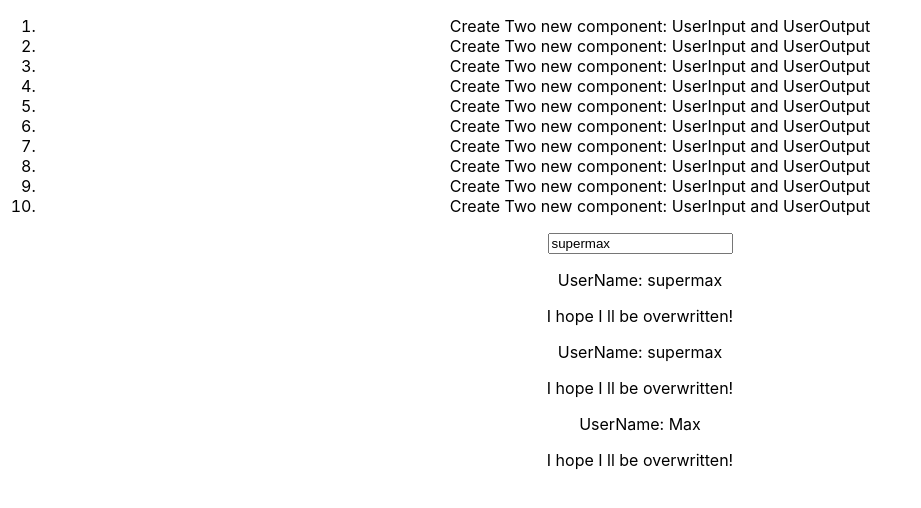
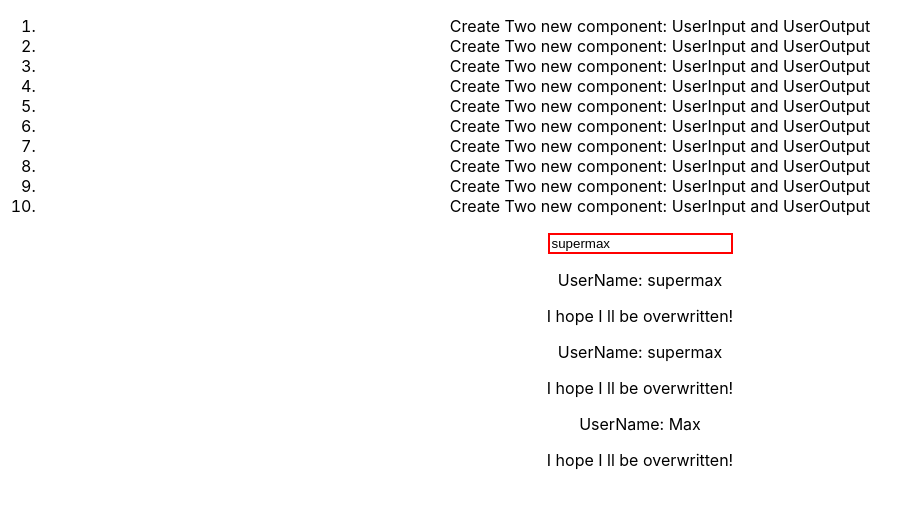
Before and after one commit to Masoume-vesali1993/udemy, a React (Create React App) app: page / in a window 1280 px wide. Shown: the top 508 px of the page, without its empty margins (0-921 px from the left). Built offline with nearby package versions, Linux system fonts and the light colour scheme.

Commit message:
inline
style

```diff
--- a/src/UserInput/UserInput.js
+++ b/src/UserInput/UserInput.js
@@ -1,8 +1,13 @@
 import React from 'react';
 
 const userInput = (props) => {
+    const inputStyle = {
+        border: '2px solid red'
+    }
+
     return <input
     type="text"
+    style={inputStyle}
     onChange={props.changed}
     value={props.currentName} />;
 
```
